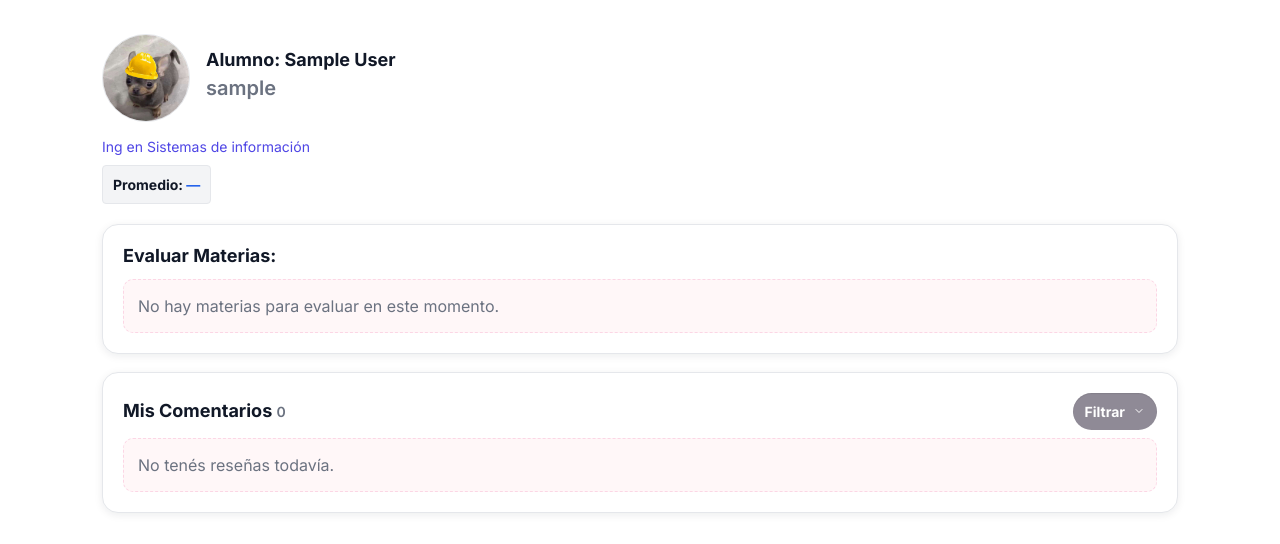
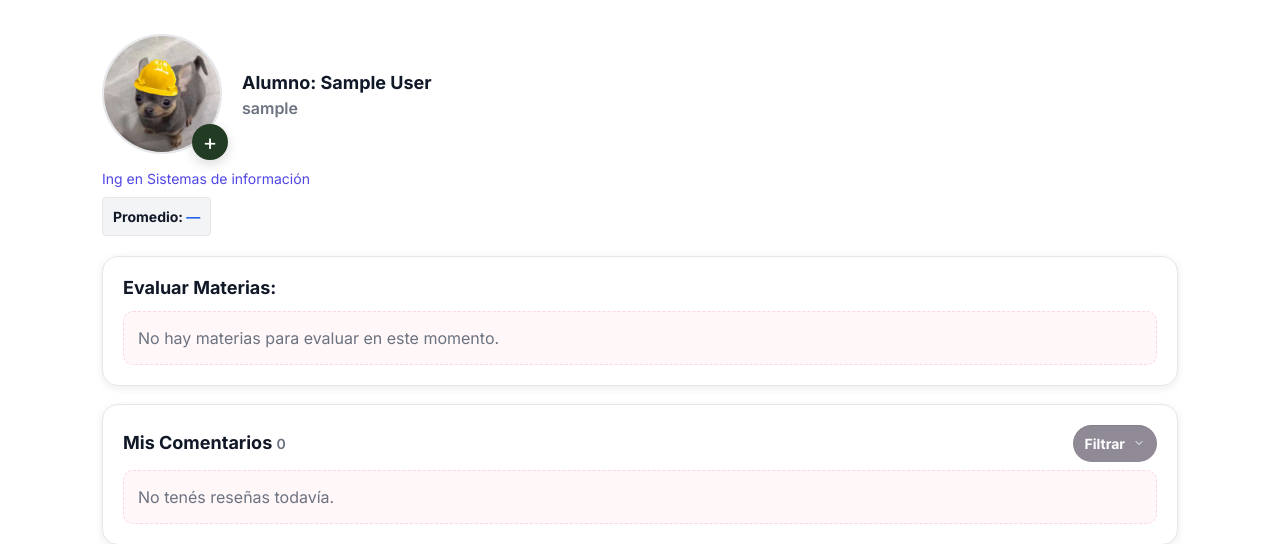
Before and after one commit to Joaquin123L/2025-UTN-Grupo-2, a Django app: page /people/perfil/ in a window 1280 px wide. Shown: the part 95-639 px from the top of the page. Run offline with Django 5.2, Linux system fonts and the light colour scheme; the visitor is signed in with stand-in values (Sample User, id 1); data comes from the database, SQL or seed files in the repository; data that the repository does not hold is empty; some libraries are stand-ins or nearby versions.

Commit message:
Se agrega funcionalidad de modificar foto de perfil

```diff
--- a/facultad/people/static/people/css/perfiles.css
+++ b/facultad/people/static/people/css/perfiles.css
@@ -16,22 +16,14 @@
 
 .perfil-left {
   display: grid;
-  grid-template-columns: 88px 1fr;
-  column-gap: 16px;
-  align-items: start;
+  grid-template-columns: 120px 1fr;
+  column-gap: 20px;
+  align-items: center;
 }
-.perfil-left .avatar {
-  width: 88px; height: 88px;
-  border-radius: 50%;
-  overflow: hidden;
-  background: #f3f4f6;
-  border: 1px solid #e5e7eb;
-}
-.perfil-left .avatar img { width: 100%; height: 100%; object-fit: cover; }
 
-.alumno { display: flex; flex-direction: column; justify-content: center; text-align: left; margin-top: 12px; }
+.alumno { display: flex; flex-direction: column; justify-content: center; text-align: left; margin-top: 0; }
 .alumno .label { font-weight: 700; font-size: 18px; color: #111827; }
-.alumno .value { font-weight: 600; font-size: 20px; color: #6b7280; }
+.alumno .value { font-weight: 600; font-size: 16px; color: #6b7280; }
 
 .perfil-left-extra {
   grid-column: 1 / -1;
@@ -85,11 +77,7 @@
   transition: transform .12s ease, box-shadow .12s ease, background .12s ease;
   line-height: 1;
 }
-.chip:hover {
-  transform: translateY(-1px);
-  box-shadow: 0 6px 14px rgba(16, 24, 40, .10);
-  background: #f9fafb;
-}
+.chip:hover { transform: translateY(-1px); box-shadow: 0 6px 14px rgba(16, 24, 40, .10); background: #f9fafb; }
 
 .comentarios-head {
   display: flex;
@@ -141,7 +129,6 @@
 .filter-item.active { font-weight: 700; background: #f3f4f6; }
 .filter-item.active::before { content: "✔"; font-size: 14px; color: #111827; }
 
-/* ====== Item de comentario ====== */
 .comentario-item {
   display: grid;
   grid-template-columns: 1fr auto;
@@ -179,10 +166,44 @@
 .comentario { grid-column: 1 / -1; color: #374151; font-size: 14px; line-height: 1.45; }
 
 .muted { color: #9ca3af; }
-.empty {
-  background: #fff7f8;
-  border: 1px dashed #fcd6e5;
-  color: #6b7280;
-  padding: 14px;
-  border-radius: 10px;
+.empty { background: #fff7f8; border: 1px dashed #fcd6e5; color: #6b7280; padding: 14px; border-radius: 10px; }
+
+.p-modal-backdrop[hidden] { display: none !important; }
+
+.p-avatar-wrapper { position: relative; display: inline-block; }
+.p-avatar { width: 120px; height: 120px; border-radius: 999px; overflow: hidden; border: 2px solid #e5e7eb; background: #f9fafb; }
+.p-avatar img { width: 100%; height: 100%; object-fit: cover; }
+
+.p-avatar-edit-btn {
+  position: absolute; right: -6px; bottom: -6px; width: 36px; height: 36px;
+  border-radius: 999px; border: none; font-size: 22px; line-height: 1;
+  cursor: pointer; background: #223C24; color: #fff;
+  box-shadow: 0 4px 12px rgba(0,0,0,.15);
 }
+.p-avatar-edit-btn:hover { opacity: .9; }
+
+.p-modal-backdrop { position: fixed; inset: 0; background: rgba(15, 23, 42, .45); display: grid; place-items: center; z-index: 1000; }
+.p-modal { width: min(560px, 92vw); background: #fff; border-radius: 16px; overflow: hidden; box-shadow: 0 20px 60px rgba(0,0,0,.25); }
+.p-modal-header, .p-modal-footer { padding: 16px 20px; background: #f8fafc; display: flex; align-items: center; justify-content: space-between; }
+.p-modal-header h4 { margin: 0; font-size: 1.1rem; color: #223C24; }
+.p-modal-close { background: transparent; border: none; font-size: 22px; cursor: pointer; }
+.p-modal-body { padding: 20px; display: grid; gap: 16px; }
+
+.p-avatar-preview { width: 160px; height: 160px; border-radius: 12px; overflow: hidden; border: 1px solid #e5e7eb; background: #f9fafb; }
+.p-avatar-preview img { width: 100%; height: 100%; object-fit: cover; }
+
+.p-file-field { display: grid; gap: 8px; }
+.p-file-label { display: inline-block; padding: 8px 12px; border-radius: 10px; background: #e8f1ea; color: #223C24; border: 1px solid #cfe0d2; cursor: pointer; width: fit-content; }
+
+.p-visually-hidden { position: absolute !important; width: 1px; height: 1px; padding: 0; margin: -1px; overflow: hidden; clip: rect(0 0 0 0); white-space: nowrap; border: 0; }
+
+.p-btn { padding: 10px 14px; border-radius: 10px; border: 1px solid transparent; cursor: pointer; }
+.p-primary { background: #223C24; color: #fff; }
+.p-secondary { background: #fff; border-color: #e5e7eb; color: #111827; }
+.p-muted { color: #6b7280; font-size: .875rem; }
+
+@media (max-width: 899px) {
+  .perfil-left { grid-template-columns: 1fr; justify-items: center; text-align: center; }
+  .alumno { margin-top: 10px; align-items: center; }
+  .perfil-left-extra { align-items: center; text-align: center; }
+}
--- a/facultad/people/templates/people/perfil_usuario.html
+++ b/facultad/people/templates/people/perfil_usuario.html
@@ -18,13 +18,18 @@
     <div class="perfil-box">
       <div class="perfil-left">
 
-        <div class="avatar">
-          {% if request.user.imagen_perfil %}
-            <img src="{{ request.user.imagen_perfil.url }}" alt="Avatar de {{ request.user.get_full_name|default:request.user.username }}">
-          {% else %}
-            <img src="{% static 'people/inge.jpg' %}" alt="Avatar por defecto">
-          {% endif %}
+        <!-- ==== AVATAR PERFIL ==== -->
+        <div class="p-avatar-wrapper">
+          <div class="p-avatar">
+            {% if request.user.imagen_perfil %}
+              <img id="pAvatarImg" src="{{ request.user.imagen_perfil.url }}" alt="Avatar de {{ request.user.get_full_name|default:request.user.username }}">
+            {% else %}
+              <img id="pAvatarImg" src="{% static 'people/inge.jpg' %}" alt="Avatar por defecto">
+            {% endif %}
+          </div>
+          <button type="button" class="p-avatar-edit-btn" id="pOpenAvatarModal" aria-label="Cambiar foto de perfil">+</button>
         </div>
+        <!-- ==== FIN AVATAR PERFIL ==== -->
 
         <div class="alumno">
           <div class="label">Alumno: {{ request.user.get_full_name }}</div>
@@ -108,4 +113,91 @@
     {% endif %}
   </section>
 </div>
+
+<!-- ==== MODAL CAMBIAR AVATAR ==== -->
+<div class="p-modal-backdrop" id="pAvatarModal" hidden style="display:none">
+  <div class="p-modal">
+    <div class="p-modal-header">
+      <h4>Cambiar foto de perfil</h4>
+      <button type="button" class="p-modal-close" id="pCloseAvatarModal" aria-label="Cerrar">×</button>
+    </div>
+
+    <form id="pAvatarForm" method="post" action="{% url 'people:upload_avatar' %}" enctype="multipart/form-data">
+      {% csrf_token %}
+      <div class="p-modal-body">
+        <div class="p-avatar-preview">
+          <img id="pAvatarPreview" src="{% if request.user.imagen_perfil %}{{ request.user.imagen_perfil.url }}{% else %}{% static 'people/inge.jpg' %}{% endif %}" alt="Previsualización">
+        </div>
+
+        <div class="p-file-field">
+          <label for="pAvatarInput" class="p-file-label">Elegir nueva foto</label>
+          <input type="file" id="pAvatarInput" name="imagen" accept="image/*" class="p-visually-hidden">
+          <small class="p-muted">Formatos: JPG/PNG/WebP. Máx: 5 MB.</small>
+        </div>
+      </div>
+
+      <div class="p-modal-footer">
+        <button type="button" class="p-btn p-secondary" id="pCancelAvatar">Cancelar</button>
+        <button type="submit" class="p-btn p-primary" id="pSaveAvatar">Aceptar</button>
+      </div>
+    </form>
+  </div>
+</div>
+<!-- ==== FIN MODAL ==== -->
+
+{% block extra_js %}
+<script>
+(function(){
+  const backdrop = document.getElementById('pAvatarModal');
+  const openBtn  = document.getElementById('pOpenAvatarModal');
+  const closeBtn = document.getElementById('pCloseAvatarModal');
+  const cancelBtn= document.getElementById('pCancelAvatar');
+  const input    = document.getElementById('pAvatarInput');
+  const preview  = document.getElementById('pAvatarPreview');
+  const form     = document.getElementById('pAvatarForm');
+  const saveBtn  = document.getElementById('pSaveAvatar');
+
+  // Estado inicial cerrado
+  function ensureClosed(){
+    backdrop.hidden = true;
+    backdrop.style.display = 'none';
+    document.body.style.overflow = '';
+  }
+  ensureClosed();
+
+  function openModal(){
+    backdrop.hidden = false;
+    backdrop.style.display = 'grid';
+    document.body.style.overflow = 'hidden';
+  }
+  function closeModal(){
+    ensureClosed();
+  }
+
+  openBtn?.addEventListener('click', openModal);
+  closeBtn?.addEventListener('click', closeModal);
+  cancelBtn?.addEventListener('click', closeModal);
+  backdrop?.addEventListener('click', (e) => {
+    if (e.target === backdrop) closeModal();
+  });
+
+  input?.addEventListener('change', (e) => {
+    const file = e.target.files?.[0];
+    if (!file) return;
+    const ok = ['image/jpeg','image/png','image/webp'];
+    if (!ok.includes(file.type)) { alert('Formato no soportado. Usa JPG, PNG o WebP.'); input.value=''; return; }
+    if (file.size > 5 * 1024 * 1024) { alert('La imagen supera 5 MB.'); input.value=''; return; }
+
+    const reader = new FileReader();
+    reader.onload = ev => { preview.src = ev.target.result; };
+    reader.readAsDataURL(file);
+  });
+
+  form?.addEventListener('submit', () => {
+    saveBtn.disabled = true;
+    saveBtn.textContent = 'Guardando...';
+  });
+})();
+</script>
 {% endblock %}
+{% endblock %}
--- a/facultad/people/urls.py
+++ b/facultad/people/urls.py
@@ -15,4 +15,5 @@ urlpatterns = [
     path("alta-profesor/", views.altaProfesor, name="altaProfesor"),
     path("profesor/<str:username>/", views.perfil_profesor, name="perfil_profesor"),
     path("perfil/", PerfilUsuarioView.as_view(), name="perfil"),
+    path("perfil/upload-avatar/", views.SubirAvatarView.as_view(), name="upload_avatar"),
 ]
--- a/facultad/people/views.py
+++ b/facultad/people/views.py
@@ -12,6 +12,8 @@ from django.views.decorators.csrf import csrf_exempt
 from django.utils.timezone import localtime
 from django.contrib.auth.mixins import LoginRequiredMixin
 from django.views.generic import TemplateView
+from django.views import View
+from django.urls import NoReverseMatch
 
 User = get_user_model()
 
@@ -270,3 +272,37 @@ class PerfilUsuarioView(LoginRequiredMixin, TemplateView):
             "orden": orden,
         })
         return ctx
+
+class SubirAvatarView(LoginRequiredMixin, View):
+    login_url = "people:login"
+
+    def _go_back(self):
+        # Siempre volver al perfil del usuario (tu ruta se llama "perfil")
+        try:
+            return redirect("people:perfil")
+        except NoReverseMatch:
+            # Fallback por si el namespacing no está cargado
+            return redirect("/people/perfil/")
+
+    def post(self, request):
+        file = request.FILES.get("imagen")
+        if not file:
+            messages.error(request, "No seleccionaste ninguna imagen.")
+            return self._go_back()
+
+        ok_types = {"image/jpeg", "image/png", "image/webp"}
+        if file.content_type not in ok_types:
+            messages.error(request, "Formato no soportado. Usa JPG, PNG o WebP.")
+            return self._go_back()
+
+        if file.size > 5 * 1024 * 1024:
+            messages.error(request, "La imagen supera 5 MB.")
+            return self._go_back()
+
+        u = request.user
+        # ajusta si usás perfil relacionado (u.perfil.imagen_perfil = file; u.perfil.save())
+        u.imagen_perfil = file
+        u.save(update_fields=["imagen_perfil"])
+
+        messages.success(request, "¡Tu foto de perfil fue actualizada!")
+        return self._go_back()
```
